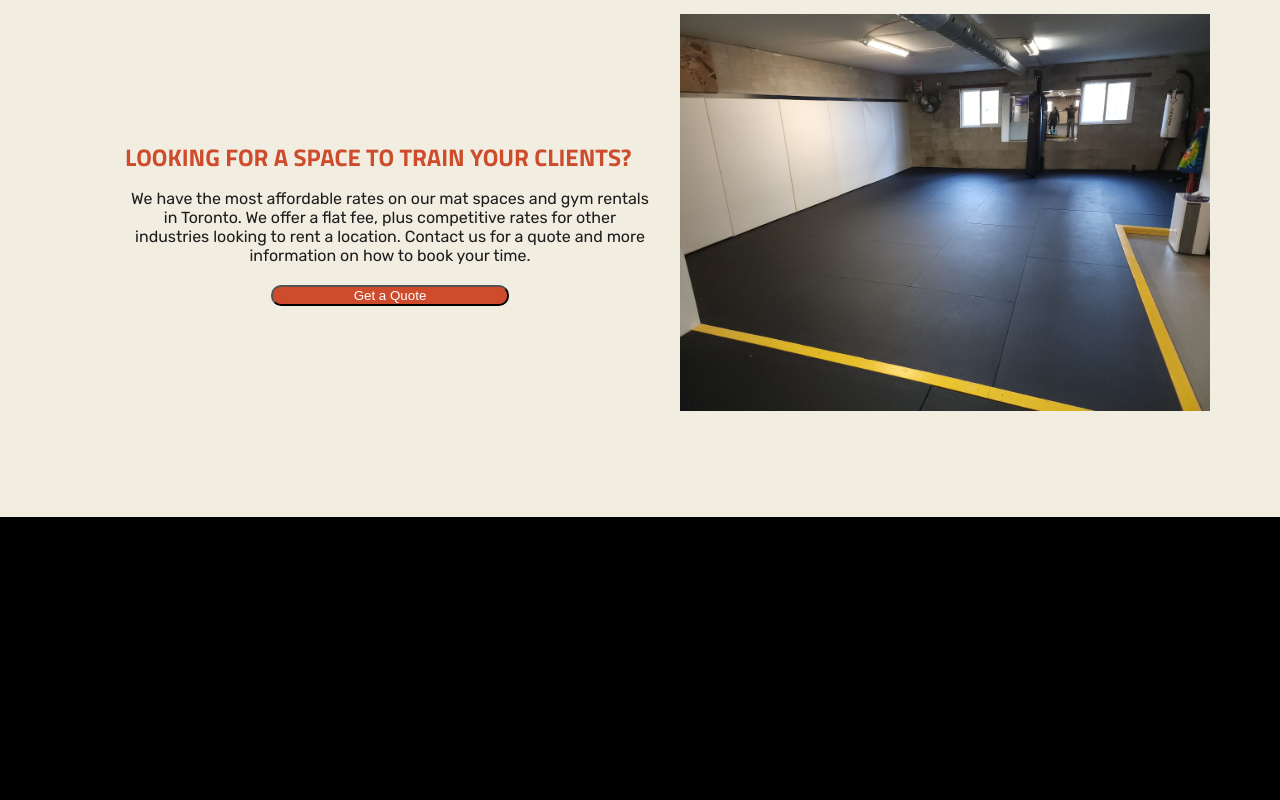
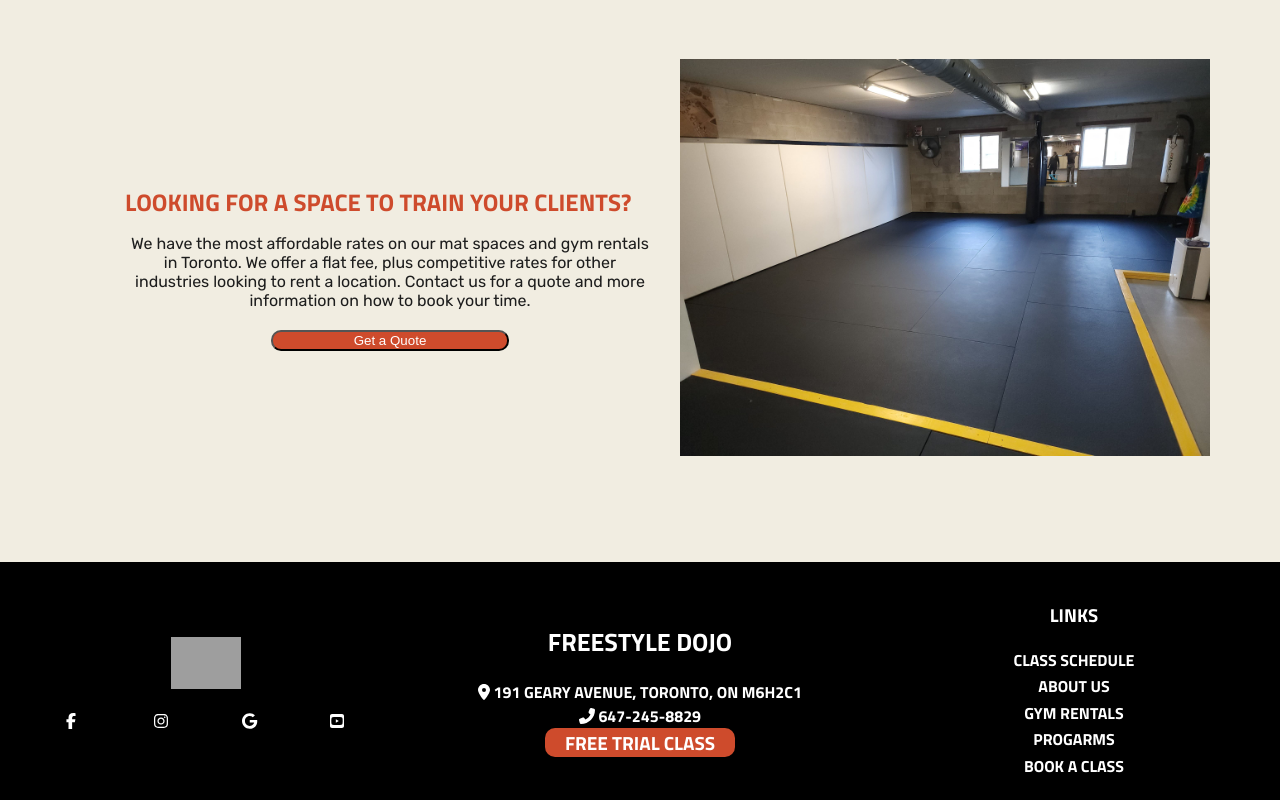
Before and after one commit to erezyaron/freestyledojo-site, a React (Vite) app: page / in a window 1280 px wide. Shown: the part 2802-3602 px from the top of the page. Before the commit the page ends 3343 px from the top, so only its background shows below. Built offline with nearby package versions, Linux system fonts and the light colour scheme; grey boxes are pictures that could not be loaded.

Commit message:
finish footer

```diff
--- a/src/Sections/Home.jsx
+++ b/src/Sections/Home.jsx
@@ -10,6 +10,7 @@ import NoGiSection from '../components/NoGiSection/NoGiSection';
 import GoogleReviews from '../components/GoogleReviews/GoogleReviews';
 import TrialClassForm from '../components/FreeTrial/FreeTrial';
 import TwoPartSection from '../components/TwoPartSection/TwoPartSection';
+import Footer from '../components/Footer/Footer';
 
 
 const Home = () => {
@@ -32,7 +33,7 @@ const Home = () => {
         title="LOOKING FOR A SPACE TO TRAIN YOUR CLIENTS?"
         content="We have the most affordable rates on our mat spaces and gym rentals in Toronto. We offer a flat fee, plus competitive rates for other industries looking to rent a location. Contact us for a quote and more information on how to book your time."
         buttonText="Get a Quote" />
-        <GymRentals />
+        <Footer />
         </>
     )
 };
--- /dev/null
+++ b/src/components/Footer/Footer.css
@@ -0,0 +1,137 @@
+.footer {
+    display: flex;
+    justify-content: space-between;
+    align-items: center;
+    padding: 20px;
+    background-color: #000;
+    color: #fff;
+  }
+  .footer-left {
+position: relative;
+min-height: 1px;
+display: flex;
+flex-basis: 30%;
+  }
+
+
+.footer-right {
+    flex-basis: 30%;
+    text-align: center;
+  }
+  @media (min-width: 768px) {
+    .footer-left{
+        width: 33%;
+    }
+  }
+  .footer-column {
+    padding: 10px;
+    width: 100%;
+    flex-wrap: wrap;
+    align-content: flex-start;
+  }
+  .footer-image {
+    margin-bottom: 20px;
+    width: 100%;
+    text-align: center;
+  }
+  .image {
+    width: 20%;
+    height: auto;
+    display: inline-block;
+    vertical-align: middle;
+
+  }
+  .social-item {
+    color: #fff;
+    width: 1em;
+    height: 1em;
+    display: inline-block;
+    justify-content: space-evenly;
+    position: relative;
+    font-weight: 400;
+    padding: 0 10px;
+  }
+  .social-item a {
+    color:  white;
+    text-decoration: none;
+  }
+  .social-item a:hover {
+    color: #CE4B2C;
+  }
+  .footer-socials {
+    display: flex;
+    justify-content: space-around;
+  }
+  .footer-center {
+    position: relative;
+    min-height: 1px;
+      }
+  .footer-address {
+    text-align: center;
+    flex-basis: 40%;
+  }
+  .footer-address h3 {
+    font-size: 25px;
+    font-weight: 700;
+    text-transform: uppercase;
+    font-family: "Titillium Web";
+    line-height: 1;
+  }
+
+  .link {
+        color: white;
+        text-decoration: none;
+        padding: 0 8px;
+        font-family: 'Titillium Web';
+        font-Weight: 700;
+        text-Transform: uppercase;
+        align-Items: center;
+        display:block;
+        height: 100%;
+  }
+  .link:hover {
+    color: #CE4B2C;
+  }
+  .footer-links {
+    /* Adjust the link list styling */
+    display: block;
+    padding: 0;
+    margin: 0;
+  }
+  .button {
+    background-color: #CE4B2C;
+    text-transform: uppercase;
+    font-family: "Titillium Web";
+    font-size: 19px;
+    font-weight: 700;
+    border-radius: 10px;
+    margin: 20px;
+    padding: 0px 20px 0px 20px;
+    text-decoration: none;
+    color: white;
+  }
+  ul {
+    padding-inline-start: 0;
+  }
+  li {
+    margin-left: 0;
+    justify-content: space-around;
+    color: white;
+    text-transform: uppercase;
+    text-decoration: none;
+  }
+
+  li:hover{
+    color: #CE4B2C;
+  }
+  /* Responsive behavior */
+  @media (max-width: 768px) {
+    .footer {
+      flex-direction: column;
+      text-align: center;
+    }
+
+    .footer-socials, .footer-links {
+      margin-bottom: 20px;
+    }
+  }
--- /dev/null
+++ b/src/components/Footer/Footer.jsx
@@ -0,0 +1,63 @@
+import React from 'react';
+import './Footer.css';
+import {
+    Nav,
+    NavbarContainer,
+    NavSpacer,
+    NavMenu,
+    NavItem,
+    NavLinks,
+  } from "../Header/HeaderElements";
+import { faLocationDot, faPhoneFlip } from '@fortawesome/free-solid-svg-icons';
+import { faGoogle, faInstagram, faFacebookF, faSquareYoutube } from '@fortawesome/free-brands-svg-icons';
+import { FontAwesomeIcon } from "@fortawesome/react-fontawesome";
+
+const Footer = () => {
+  return (
+    <footer className="footer">
+        <div className='footer-left'>
+            <div className='footer-column'>
+                <div className='footer-image'>
+                    <img className='image' src='/src\assets\freestyle-feather-logo.webp' />
+                </div>
+                <div className="footer-socials">
+                    <span className='social-item'><a href="https://www.facebook.com/profile.php?id=100076292797233" target='_blank' rel='noreferrer'>
+                        <FontAwesomeIcon icon={faFacebookF} /></a></span>
+                        <span className='social-item'><a href="https://www.instagram.com/freestyledojo/" target='_blank' rel='noreferrer'>
+                        <FontAwesomeIcon icon={faInstagram} /></a></span>
+                        <span className='social-item'><a href="https://goo.gl/maps/sbaAUU82DKgeaX3L8" target='_blank' rel='noreferrer'>
+                        <FontAwesomeIcon  icon={faGoogle} /></a></span>
+                        <span className='social-item'><a href="https://www.youtube.com/@freestyledojo9340" target='_blank' rel='noreferrer'>
+                        <FontAwesomeIcon  icon={faSquareYoutube} /></a></span>
+                </div>
+            </div>
+        </div>
+        <div className='footer-center'>
+        <div className="footer-address">
+        <h3>FREESTYLE DOJO</h3>
+        <a className="link" href="https://goo.gl/maps/sbaAUU82DKgeaX3L8" >
+        <FontAwesomeIcon icon={faLocationDot} />
+        &nbsp;191 Geary Avenue, Toronto, ON M6H2C1</a>
+        <a href="tel:647-245-8829" className='link'>
+        <FontAwesomeIcon icon={faPhoneFlip} />
+        &nbsp;647-245-8829</a>
+        <a className='button' href="">FREE TRIAL CLASS</a>
+      </div>
+        </div>
+        <div className='footer-right'>
+        <div className="footer-links">
+        <h3>LINKS</h3>
+        <ul>
+        <li><a className='link' href="">Class Schedule</a></li>
+        <li><a className='link' href="">About Us</a></li>
+        <li><a className='link' href="">Gym Rentals</a></li>
+        <li><a className='link' href="">Progarms</a></li>
+        <li><a className='link' href="">Book a class</a></li>
+        </ul>
+      </div>
+        </div>
+    </footer>
+  );
+};
+
+export default Footer;
```
